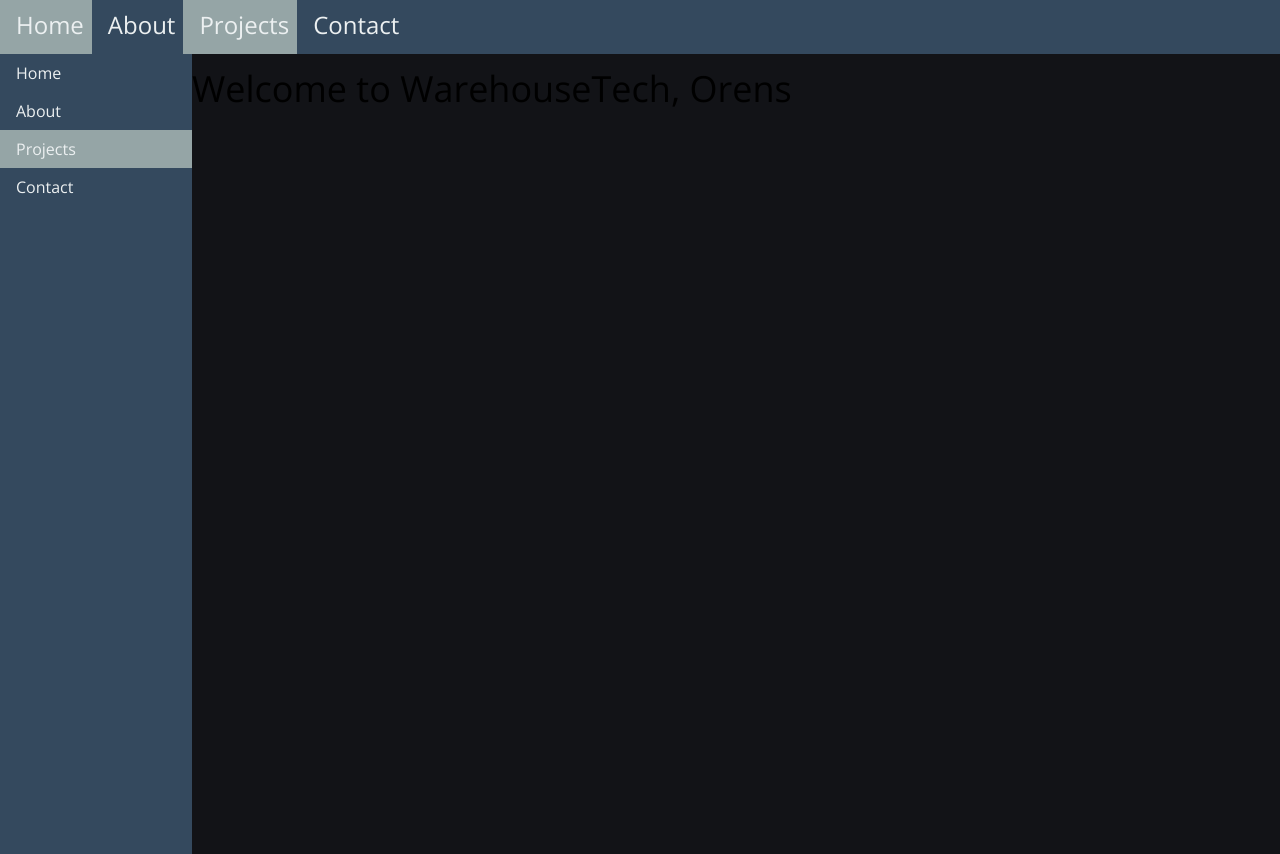
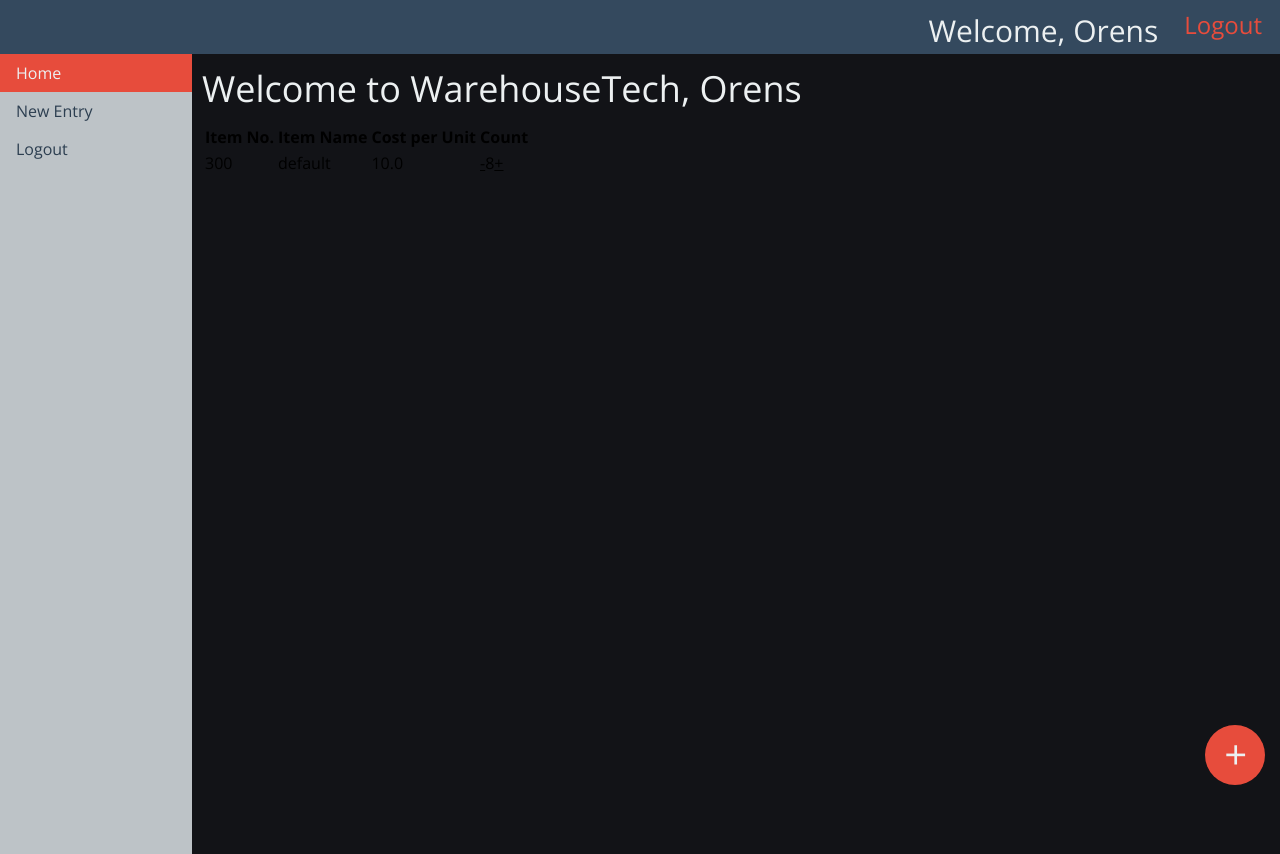
Before and after one commit to kyputer/RPIHacks16, a Django app: page / in a window 1280 px wide. Run offline with Django 3.2, Linux system fonts and the light colour scheme; a user stored in the database is signed in; data comes from the database, SQL or seed files in the repository; both versions use the stored data as it was after the commit.

Commit message:
Create view functionality

```diff
--- a/warehouse/templates/html/index.html
+++ b/warehouse/templates/html/index.html
@@ -2,18 +2,36 @@
 
 {% block content %}
 	<ul class="navbar navy">
-		<li><a href="#" class="grey-hover">Home</a></li>
-		<li><a href="#" class="grey-hover">About</a></li>
-		<li><a href="#" class="grey-active grey-hover">Projects</a></li>
-		<li><a href="#" class="grey-hover">Contact</a></li>
+		<li style=" float: right; padding-right: 10px;"><a href="/logout" class="text-red" style="text-decoration: none;">Logout</a></li>
+		<li style=" float: right; padding-right: 10px;"><h2>Welcome, {{ name }}</h2></li>
 	</ul>
-	<ul class="sidebar navy" style="float: left; padding: 0; margin: 0;">
-		<li><a href="#" class="grey-hover">Home</a></li>
-	  	<li><a href="#" class="grey-hover">About</a></li>
-	  	<li><a href="#" class="grey-active grey-hover">Projects</a></li>
-	  	<li><a href="#" class="grey-hover">Contact</a></li>
+	<ul class="sidebar dark-white" style="float: left; margin-right: 10px;">
+		<li><a href="/" class="red-active dark-red-hover">Home</a></li>
+	  	<li><a href="/entry" class="red-hover">New Entry</a></li>
+	  	<li><a href="/logout" class="red-hover">Logout</a></li>
 	</ul>
 	<div style="padding-left: 10px;">
-    	<h1>Welcome to WarehouseTech, {{ name }}</h1>
+    	<h1 class="text-white">Welcome to WarehouseTech, {{ name }}</h1>
+
+        <table>
+            <tr>
+                <th>Item No.</th>
+                <th>Item Name</th>
+                <th>Cost per Unit</th>
+                <th>Count</th>
+            </tr>
+            {% for no, name, cost, count in items %}
+            {% if count > 0 %}
+            <tr>
+                <td>{{ no }}</td>
+                <td>{{ name }}</td>
+                <td>{{ cost }}</td>
+                <td><a href="/?action=0&itemno={{no}}">-</a>{{ count }}<a href="/?action=1&itemno={{no}}">+</a></td>
+            </tr>
+            {% endif %}
+            {% endfor %}
+        </table>
+
+    	<a href="/entry"><i class="color-circle red" style="width: 60px; height: 60px; font-size: 40px; line-height: 55px; bottom: 10px; right: 15px; position: fixed;">+</i></a>
    	</div>
 {% endblock %}
--- a/warehouse/whtech/views.py
+++ b/warehouse/whtech/views.py
@@ -56,25 +56,27 @@
 def index(request):
     if not request.user.is_authenticated:
         return HttpResponseRedirect(reverse('signin'))
-
-    if request.method == "GET":
+    try:
+        action = int(request.GET['action'])
+        itemno = int(request.GET['itemno'])
         try:
-            action = request.GET['action']
-            itemno = int(request.GET['itemno'])
-            try:
-                if action == "+":
-                    inst = models.Item.objects.get(pk=itemno)
-                    inst.count += 1
-                    inst.save()
-                else:
-                    inst = models.Item.objects.get(pk=itemno)
-                    inst.count -= 1
-                    inst.save()
-            except:
-                return HttpResponseRedirect(reverse('index'))
+            if action == 1:
+                inst = models.Item.objects.get(pk=itemno)
+                inst.count += 1
+                inst.save()
+            else:
+                inst = models.Item.objects.get(pk=itemno)
+                inst.count -= 1
+                inst.save()
         except:
-            pass
-    return render(request, "index.html", {'name': request.user.first_name})
+            return HttpResponseRedirect(reverse('index'))
+    except:
+        pass
+    objs = models.Item.objects.all()
+    items = []
+    for item in objs:
+        items.append([item.itemno, item.itemname, item.cost, item.count])
+    return render(request, "index.html", {'name': request.user.first_name, 'items': items})
 
 
 def newEntry(request):
```
Also changed, not shown: warehouse/db.sqlite3.
